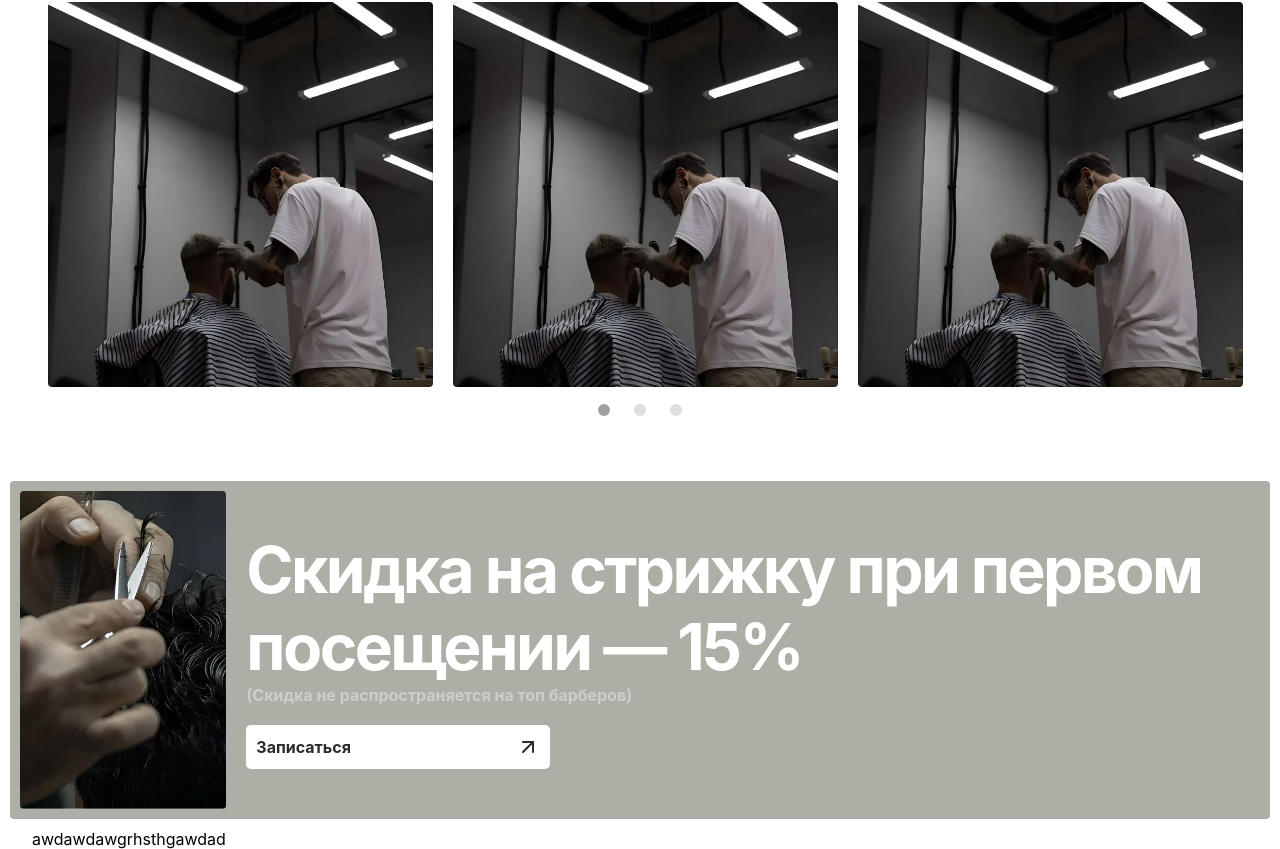
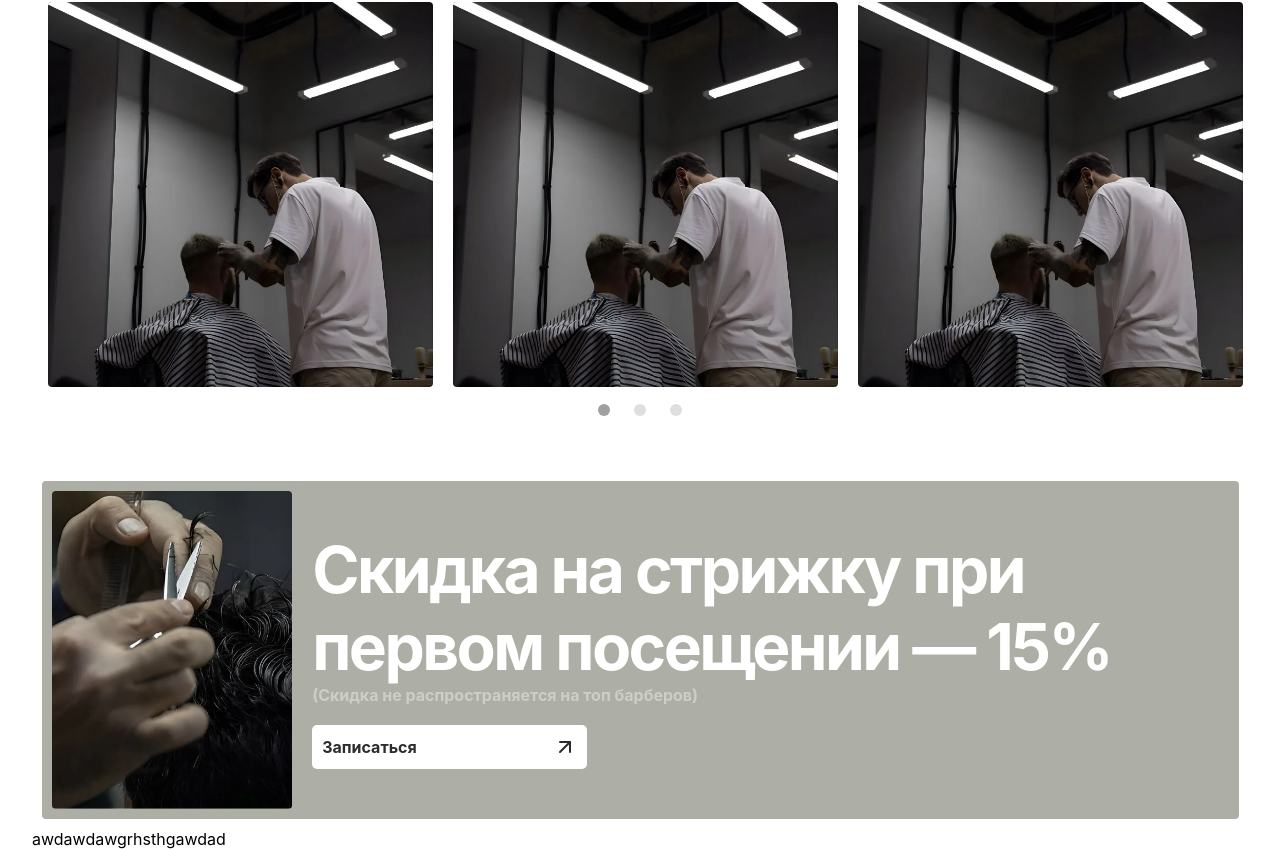
Before and after one commit to IbruhmanI/barberShop, a React (Create React App) app: page / in a window 1280 px wide. Shown: the part 1810-2659 px from the top of the page. Built offline with nearby package versions, Linux system fonts and the light colour scheme.

Commit message:
test: Discount

```diff
--- a/src/assets/css/app2.css
+++ b/src/assets/css/app2.css
@@ -170,15 +170,19 @@
 #discount {
     padding: 10px;
 }
+.disc-cont {
+    max-width: 1400px;
+}
 .discount {
     display: flex;
+    justify-content: space-between;
+    gap: 20px;
     padding: 10px;
     border-radius: 4px;
     background: rgb(173, 174, 165);
 }
 .disc-img {
-    width: 25%;
-    height: auto;
+   width: 400px;
 }
 .disc-img img {
     height: 100%;
@@ -187,7 +191,7 @@
     border-radius: 4px;
 }
 .discount-info {
-    padding: 40px 0 40px 20px;
+    padding: 40px 0 40px;
     display: flex;
     flex-direction: column;
 }
--- a/src/components/Discount.jsx
+++ b/src/components/Discount.jsx
@@ -5,6 +5,7 @@ import { FiArrowUpRight } from "react-icons/fi";
 export const Discount = () => {
   return (
     <div id="discount">
+        <div className="container disc-cont">
             <div className="discount">
                 <div className="disc-img">
                     <img src={cutPic} alt="" />
@@ -16,5 +17,6 @@ export const Discount = () => {
                 </div>
             </div>
         </div>
+    </div>
   )
 }
```
Lines whose indentation alone changed are shown as unchanged.
